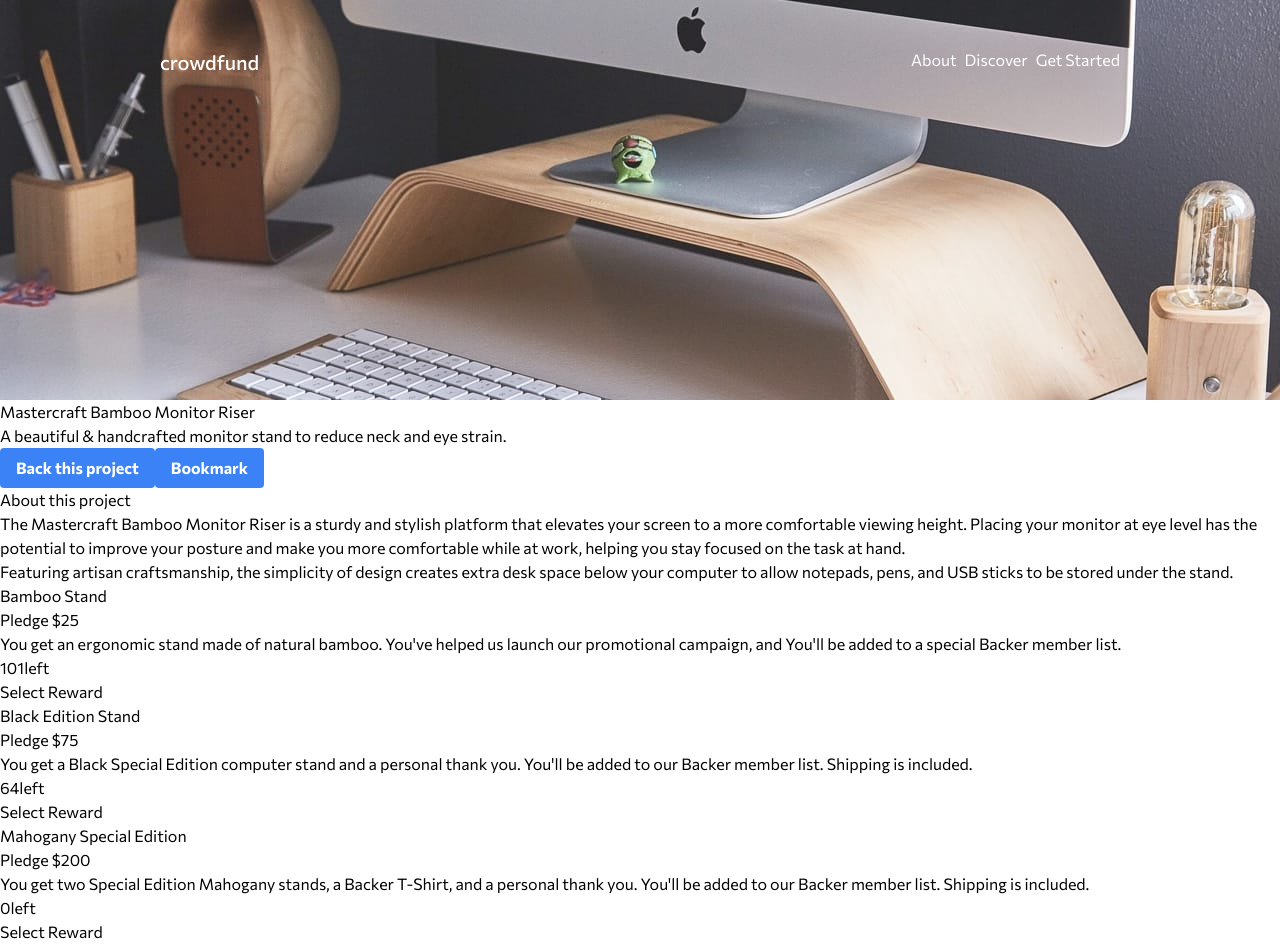
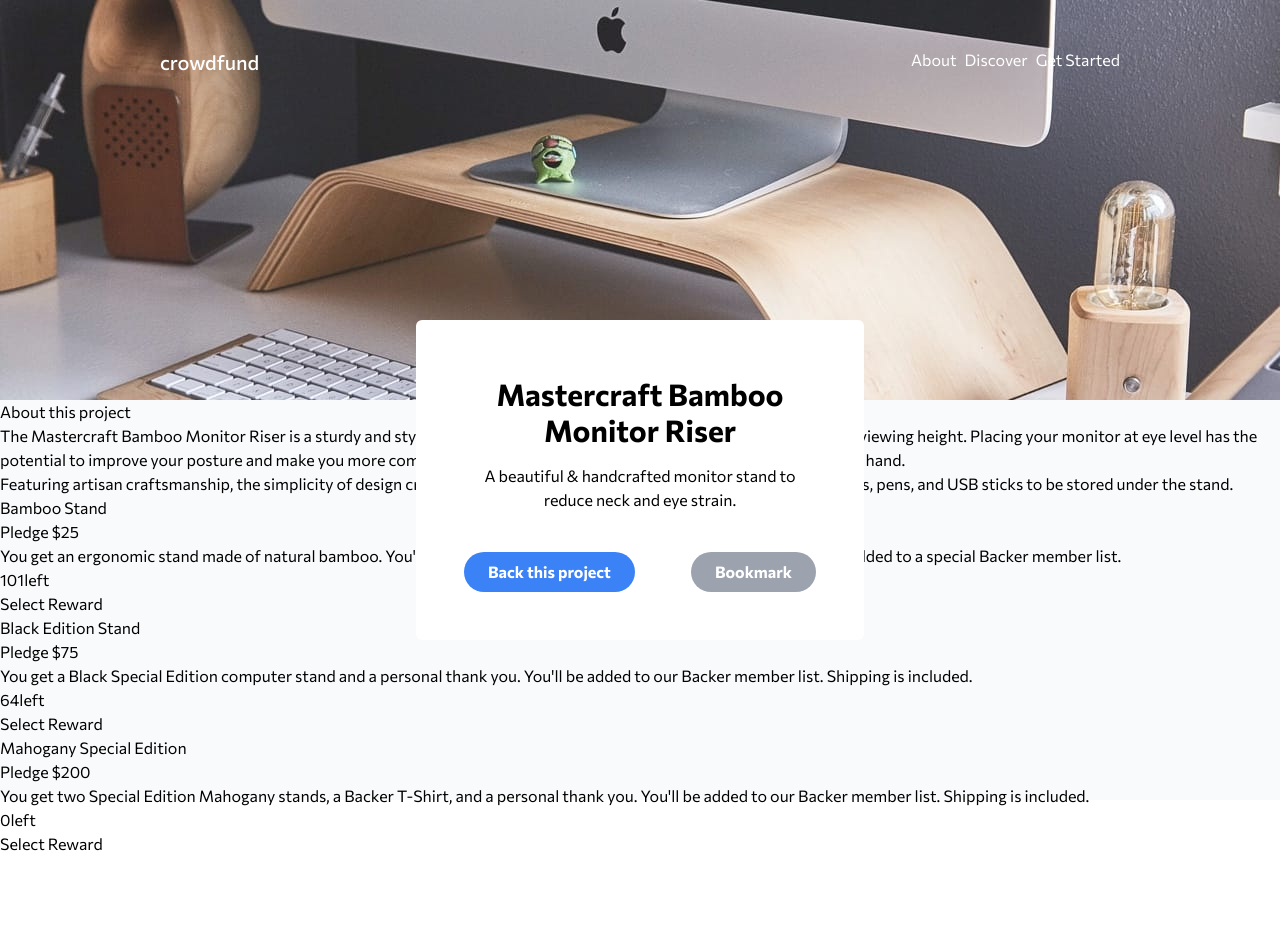
Before and after one commit to kennyputman/crowdfunding-product-page, a React (Create React App) app: page / in a window 1280 px wide. After the commit the page ends 856 px from the top, so only its background shows below. Built offline with nearby package versions, Linux system fonts and the light colour scheme.

Commit message:
Style hero section

```diff
--- a/src/App.tsx
+++ b/src/App.tsx
@@ -1,6 +1,7 @@
 import React, { useState } from "react";
 import About from "./components/About";
-import { BackProjectModal } from "./components/BackProjectModal";
+import Nav from "./components/Nav";
+import ProductDescription from "./components/ProductDescription";
 import data from "./data/data";
 
 function App() {
@@ -13,36 +14,13 @@ function App() {
   };
 
   return (
-    <div className="App font-commissioner">
-      <header className="bg-[url('./assets/images/image-hero-desktop.jpg')] flex justify-between min-h-hero text-white">
-        <div className="pt-12 pl-40">
-          <h1 className="text-xl font-medium">crowdfund</h1>
-        </div>
-        <div className="flex flex-row gap-2 pt-12 pr-40">
-          <div>About</div>
-          <div>Discover</div>
-          <div>Get Started</div>
-        </div>
-      </header>
-      <section>
-        <h1>Mastercraft Bamboo Monitor Riser</h1>
-        <p>
-          A beautiful &amp; handcrafted monitor stand to reduce neck and eye
-          strain.
-        </p>
-        <button
-          onClick={backedHandler}
-          className="bg-blue-500 hover:bg-blue-700 text-white font-bold py-2 px-4 rounded"
-        >
-          Back this project
-        </button>
-        <button className="bg-blue-500 hover:bg-blue-700 text-white font-bold py-2 px-4 rounded">
-          Bookmark
-        </button>
-      </section>
-      <section>
-        <About about={data.about} pledges={data.pledges}></About>
-      </section>
+    <div className="App font-commissioner flex flex-col items-center relative bg-slate-50 h-screen">
+      <Nav></Nav>
+      <ProductDescription
+        title={data.title}
+        pitch={data.pitch}
+      ></ProductDescription>
+      <About about={data.about} pledges={data.pledges}></About>
     </div>
   );
 }
--- a/src/components/About.tsx
+++ b/src/components/About.tsx
@@ -9,7 +9,7 @@ type AboutProps = {
 
 const About = (props: AboutProps) => {
   return (
-    <div>
+    <section>
       <h2>About this project</h2>
       {props.about.map((item, index) => {
         return <h1 key={index}>{item}</h1>;
@@ -18,7 +18,7 @@ const About = (props: AboutProps) => {
       {props.pledges.map((pledge) => (
         <PledgeCard pledge={pledge}></PledgeCard>
       ))}
-    </div>
+    </section>
   );
 };
 
--- /dev/null
+++ b/src/components/Nav.tsx
@@ -0,0 +1,18 @@
+import React from "react";
+
+const Nav = () => {
+  return (
+    <header className="bg-[url('./assets/images/image-hero-desktop.jpg')] bg-no-repeat bg-cover bg-center flex justify-between min-h-hero text-white w-full">
+      <div className="pt-12 pl-40">
+        <h1 className="text-xl font-medium">crowdfund</h1>
+      </div>
+      <div className="flex flex-row gap-2 pt-12 pr-40">
+        <div>About</div>
+        <div>Discover</div>
+        <div>Get Started</div>
+      </div>
+    </header>
+  );
+};
+
+export default Nav;
--- /dev/null
+++ b/src/components/ProductDescription.tsx
@@ -0,0 +1,25 @@
+import React from "react";
+
+type ProductDescriptionProps = {
+  title: string;
+  pitch: string;
+};
+
+const ProductDescription = (props: ProductDescriptionProps) => {
+  return (
+    <section className=" max-w-3xl top-80 max-w-md absolute bg-white rounded-md flex flex-col items-center text-center px-12 pb-12 pt-14">
+      <h1 className="text-3xl font-bold pb-4">{props.title}</h1>
+      <p className="pb-10">{props.pitch}</p>
+      <div className="flex flex-row justify-between w-full">
+        <button className="bg-blue-500 hover:bg-blue-700 text-white font-bold py-2 px-6 rounded-full">
+          Back this project
+        </button>
+        <button className=" bg-gray-400  text-white font-bold py-2 px-6 rounded-full">
+          Bookmark
+        </button>
+      </div>
+    </section>
+  );
+};
+
+export default ProductDescription;
--- a/src/data/data.ts
+++ b/src/data/data.ts
@@ -2,6 +2,9 @@ const data = {
   backed: 89914,
   backers: 5007,
   daysLeft: 56,
+  title: "Mastercraft Bamboo Monitor Riser",
+  pitch:
+    "A beautiful & handcrafted monitor stand to reduce neck and eye strain.",
   about: [
     "The Mastercraft Bamboo Monitor Riser is a sturdy and stylish platform that elevates your screen to a more comfortable viewing height. Placing your monitor at eye level has the potential to improve your posture and make you more comfortable while at work, helping you stay focused on the task at hand.",
     "Featuring artisan craftsmanship, the simplicity of design creates extra desk space below your computer to allow notepads, pens, and USB sticks to be stored under the stand.",
```
